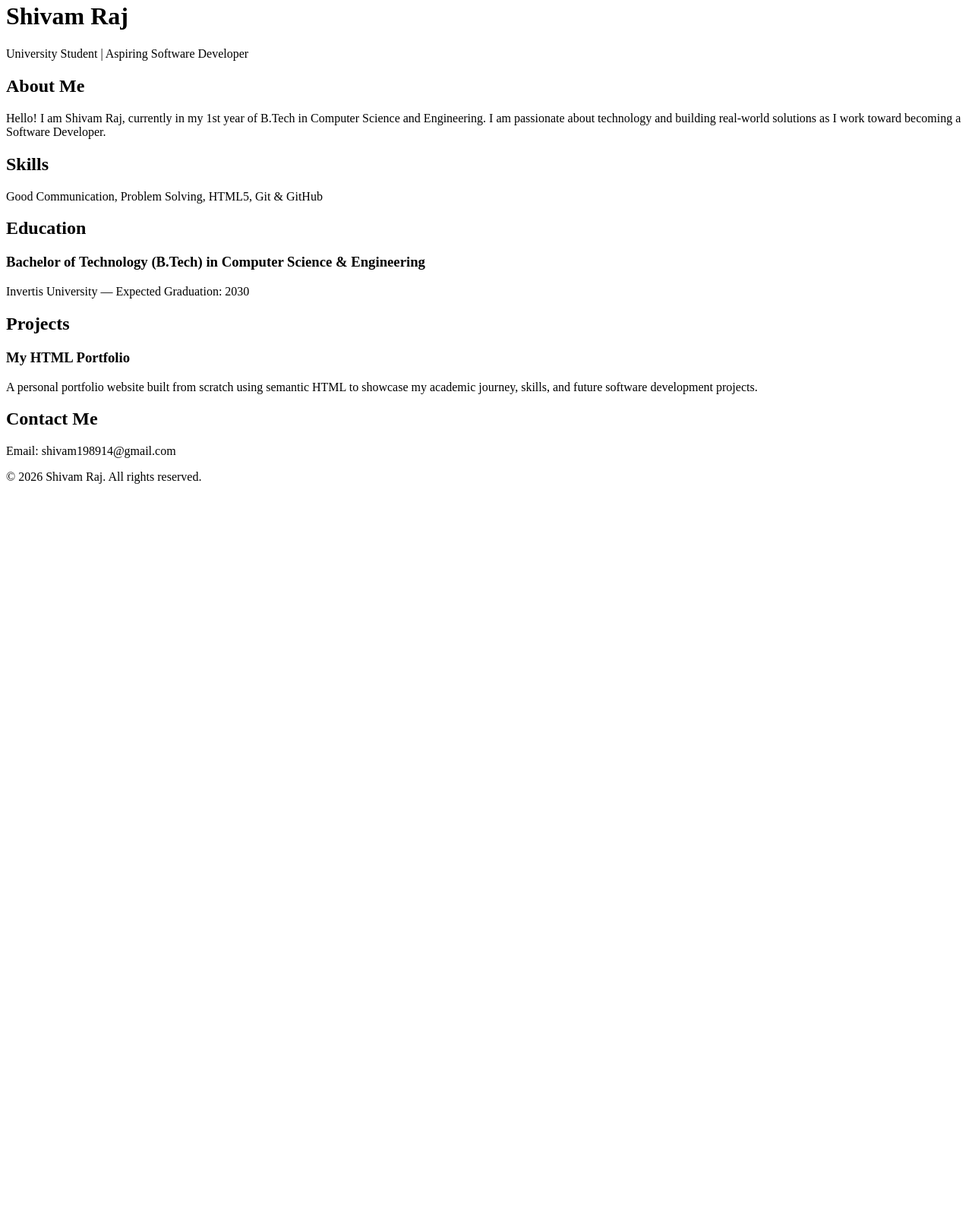
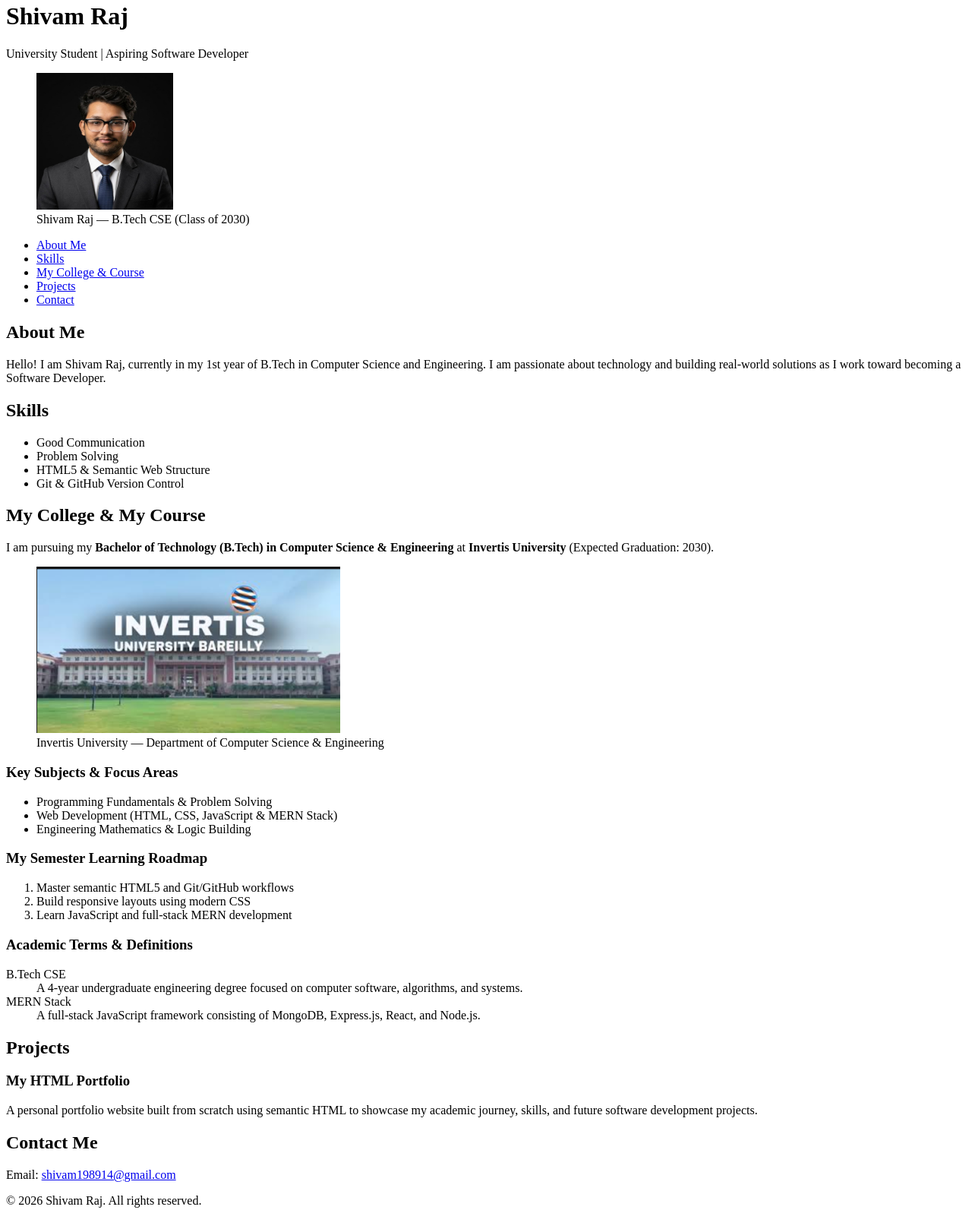
Before and after one commit to shivam198914-del/MERN-Assignment, a plain HTML site: page assignment-01/index.html in a window 1280 px wide. Shown: the part 18-1611 px from the top of the page at 76% size. Before the commit the page ends 800 px from the top, so only its background shows below. Drawn offline with Linux system fonts and the light colour scheme.

Commit message:
Finalize complete semantic HTML portfolio (Stage 3 to 7)
Updated the HTML structure to enhance the portfolio layout, added meta tags for better SEO, and organized content into sections for clarity.

```diff
--- a/assignment-01/index.html
+++ b/assignment-01/index.html
@@ -1,43 +1,108 @@
 <!DOCTYPE html>
 <html lang="en">
 <head>
+    <meta charset="UTF-8">
+    <meta name="viewport" content="width=device-width, initial-scale=1.0">
+    <meta name="description" content="Personal portfolio of Shivam Raj, 1st Year B.Tech CSE student at Invertis University and aspiring Software Developer.">
+    <meta name="author" content="Shivam Raj">
     <title>Shivam Raj - Portfolio</title>
 </head>
 <body>
 
-    <div>
+    <header>
         <h1>Shivam Raj</h1>
         <p>University Student | Aspiring Software Developer</p>
-    </div>
 
-    <div>
+        <figure>
+            <img src="images/Portfolio-Potrait.jpeg" alt="Portrait photo of Shivam Raj, B.Tech Computer Science student" width="180" height="180">
+            <figcaption>Shivam Raj — B.Tech CSE (Class of 2030)</figcaption>
+        </figure>
+
+        <nav>
+            <ul>
+                <li><a href="#about">About Me</a></li>
+                <li><a href="#skills">Skills</a></li>
+                <li><a href="#college">My College &amp; Course</a></li>
+                <li><a href="#projects">Projects</a></li>
+                <li><a href="#contact">Contact</a></li>
+            </ul>
+        </nav>
+    </header>
+
+    <main>
+        <section id="about">
             <h2>About Me</h2>
             <p>
                 Hello! I am Shivam Raj, currently in my 1st year of B.Tech in Computer Science and Engineering.
                 I am passionate about technology and building real-world solutions as I work toward becoming a Software Developer.
             </p>
+        </section>
 
+        <section id="skills">
             <h2>Skills</h2>
-        <p>Good Communication, Problem Solving, HTML5, Git &amp; GitHub</p>
+            <ul>
+                <li>Good Communication</li>
+                <li>Problem Solving</li>
+                <li>HTML5 &amp; Semantic Web Structure</li>
+                <li>Git &amp; GitHub Version Control</li>
+            </ul>
+        </section>
 
-        <h2>Education</h2>
-        <h3>Bachelor of Technology (B.Tech) in Computer Science &amp; Engineering</h3>
-        <p>Invertis University — Expected Graduation: 2030</p>
+        <section id="college">
+            <h2>My College &amp; My Course</h2>
+            <p>
+                I am pursuing my <strong>Bachelor of Technology (B.Tech) in Computer Science &amp; Engineering</strong>
+                at <strong>Invertis University</strong> (Expected Graduation: 2030).
+            </p>
 
+            <figure>
+                <img src="images/Invertis-Campus.png" alt="Invertis University campus building where Shivam Raj studies B.Tech CSE" width="400">
+                <figcaption>Invertis University — Department of Computer Science &amp; Engineering</figcaption>
+            </figure>
+
+            <h3>Key Subjects &amp; Focus Areas</h3>
+            <ul>
+                <li>Programming Fundamentals &amp; Problem Solving</li>
+                <li>Web Development (HTML, CSS, JavaScript &amp; MERN Stack)</li>
+                <li>Engineering Mathematics &amp; Logic Building</li>
+            </ul>
+
+            <h3>My Semester Learning Roadmap</h3>
+            <ol>
+                <li>Master semantic HTML5 and Git/GitHub workflows</li>
+                <li>Build responsive layouts using modern CSS</li>
+                <li>Learn JavaScript and full-stack MERN development</li>
+            </ol>
+
+            <h3>Academic Terms &amp; Definitions</h3>
+            <dl>
+                <dt>B.Tech CSE</dt>
+                <dd>A 4-year undergraduate engineering degree focused on computer software, algorithms, and systems.</dd>
+                <dt>MERN Stack</dt>
+                <dd>A full-stack JavaScript framework consisting of MongoDB, Express.js, React, and Node.js.</dd>
+            </dl>
+        </section>
+
+        <section id="projects">
             <h2>Projects</h2>
+            <article>
                 <h3>My HTML Portfolio</h3>
                 <p>
                     A personal portfolio website built from scratch using semantic HTML to showcase my academic journey,
                     skills, and future software development projects.
                 </p>
+            </article>
+        </section>
 
+        <section id="contact">
             <h2>Contact Me</h2>
-        <p>Email: shivam198914@gmail.com</p>
-    </div>
+            <p>Email: <a href="mailto:shivam198914@gmail.com">shivam198914@gmail.com</a></p>
+        </section>
+    </main>
 
-    <div>
+    <footer>
         <p>&copy; 2026 Shivam Raj. All rights reserved.</p>
-    </div>
+    </footer>
 
 </body>
 </html>
```
Lines whose indentation alone changed are shown as unchanged.
